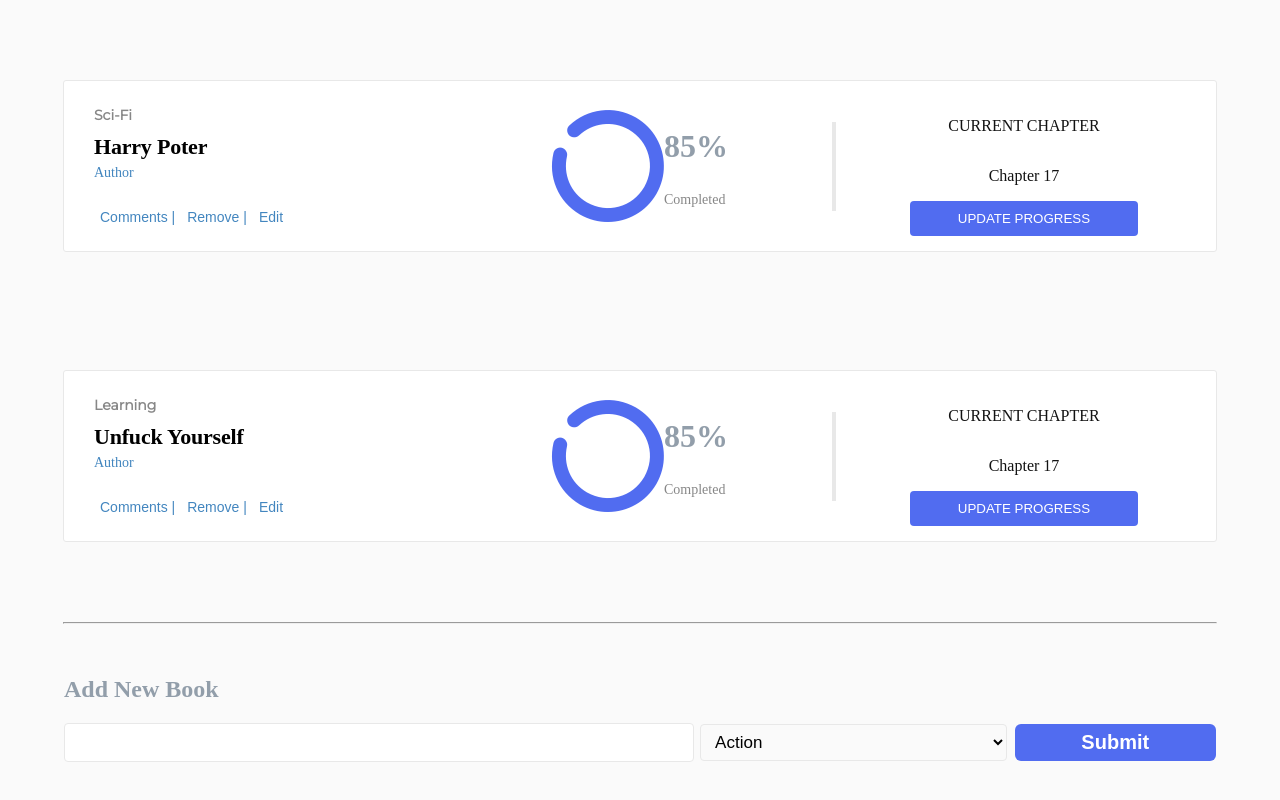
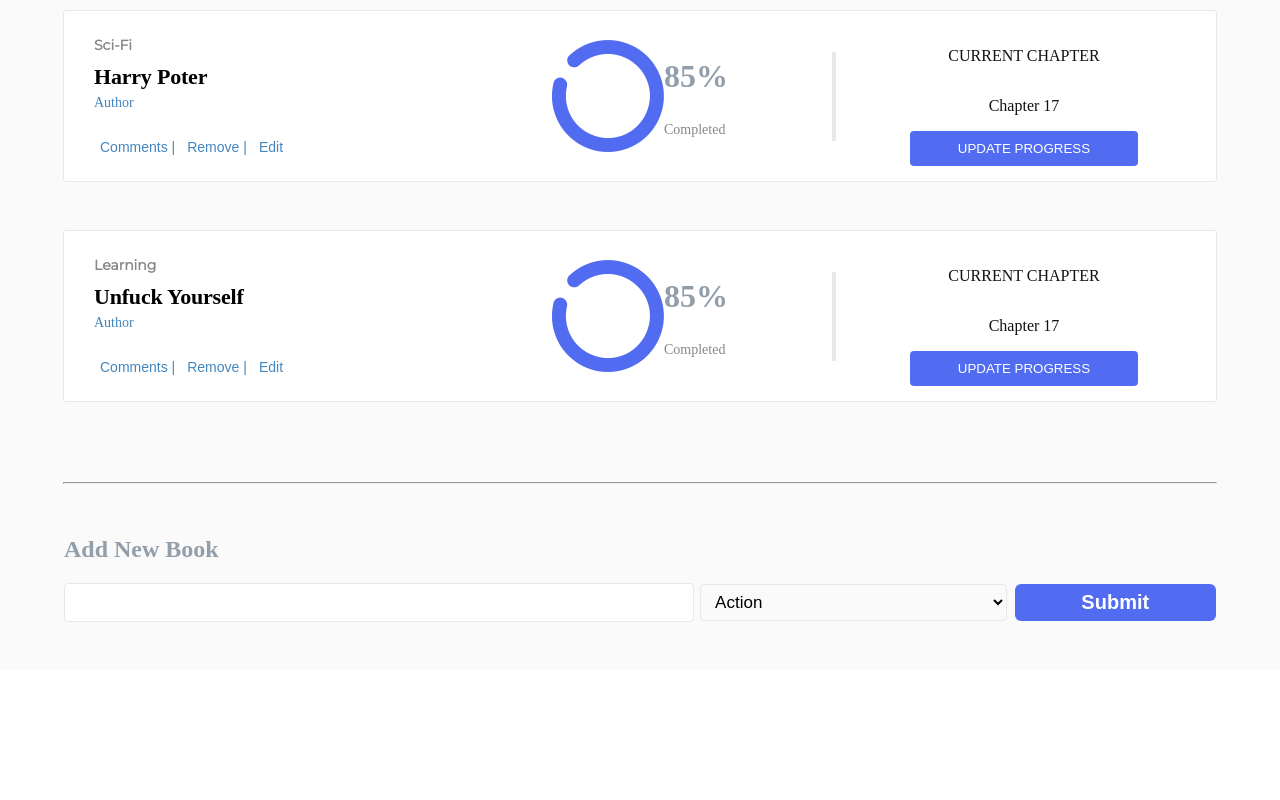
Before and after one commit to mariosknl/book_store, a React (Create React App) app: page / in a window 1280 px wide. Shown: the part 378-1178 px from the top of the page. After the commit the page ends 1048 px from the top, so only its background shows below. Built offline with nearby package versions, Linux system fonts and the light colour scheme.

Commit message:
fix remove mook bug

```diff
--- a/src/components/App.js
+++ b/src/components/App.js
@@ -2,12 +2,6 @@
 import styled from 'styled-components';
 import Bookslist from '../containers/BooksList';
 import Navbar from '../containers/Navbar';
-import BookForm from '../containers/BooksForm';
-
-const StyledHr = styled.hr`
-  width: 100%;
-  margin: 2rem;
-`;
 
 const StyledContainer = styled.div`
   box-sizing: border-box;
@@ -33,11 +27,7 @@
       <Navbar />
       <StyledContainer>
         <Bookslist />
-        <StyledHr />
 
-        <h2>Add New Book</h2>
-
-        <BookForm />
       </StyledContainer>
     </>
   );
--- a/src/components/Book.js
+++ b/src/components/Book.js
@@ -16,12 +16,13 @@
 
 export default function Book(props) {
   const { book, handleRemove } = props;
+
   const {
-    title, category,
+    title, category, id,
   } = book;
   return (
     <StyledBookCard>
-      <StyledRowLeft title={title} category={category} handleRemove={handleRemove} />
+      <StyledRowLeft title={title} id={id} category={category} handleRemove={handleRemove} />
       <StyledRowCenter />
       <StyledRowRight />
     </StyledBookCard>
--- a/src/containers/BooksForm.js
+++ b/src/containers/BooksForm.js
@@ -12,6 +12,7 @@
   align-items: center;
   justify-content: space-between;
   margin-bottom: 3rem;
+  background: #fafafa;
 
   button {
     color: white;
--- a/src/containers/BooksList.js
+++ b/src/containers/BooksList.js
@@ -5,15 +5,21 @@
 import Book from '../components/Book';
 import actions from '../actions/index';
 import selector from '../selectors/selectors';
+import BookForm from './BooksForm';
+
+const StyledHr = styled.hr`
+  width: 100%;
+  margin: 2rem;
+`;
 
 const StyledBooksList = styled.div`
   box-sizing: border-box;
   width: 100%;
-  height: 100vh;
   display: flex;
   align-items: center;
   justify-content: space-between;
   flex-direction: column;
+  background: #fafafa;
 
 `;
 
@@ -25,13 +31,20 @@
   };
 
   return (
+    <>
 
-    <StyledBooksList>
-      {books.map(book => (
-        <Book book={book} key={book.id} handleRemove={handleRemoveBook} />
-      ))}
+      <StyledBooksList>
+        {books.map(book => (
+          <Book book={book} key={book.id} handleRemove={handleRemoveBook} />
+        ))}
 
-    </StyledBooksList>
+        <StyledHr />
+
+        <h2>Add New Book</h2>
+
+        <BookForm />
+      </StyledBooksList>
+    </>
   );
 }
 
--- a/src/containers/Navbar.js
+++ b/src/containers/Navbar.js
@@ -40,8 +40,9 @@
   font-size: 20px;
   padding: 0.5rem;
   margin-right: 1rem;
-  border: 2px solid #000;
+  border: 2px solid #c7c8cc;
   border-radius: 50%;
+  color: #0290ff;
 }
 `;
 
```
